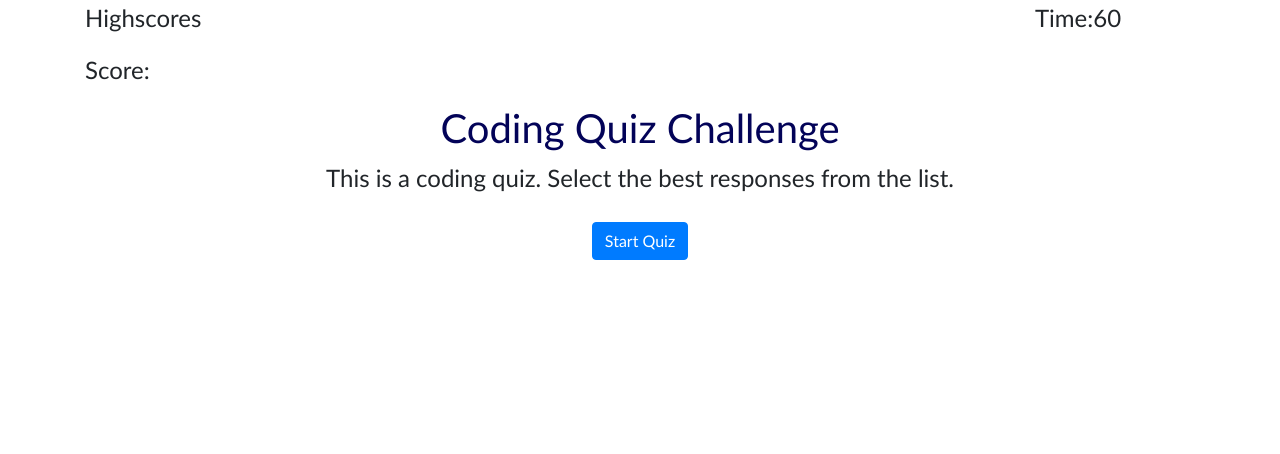
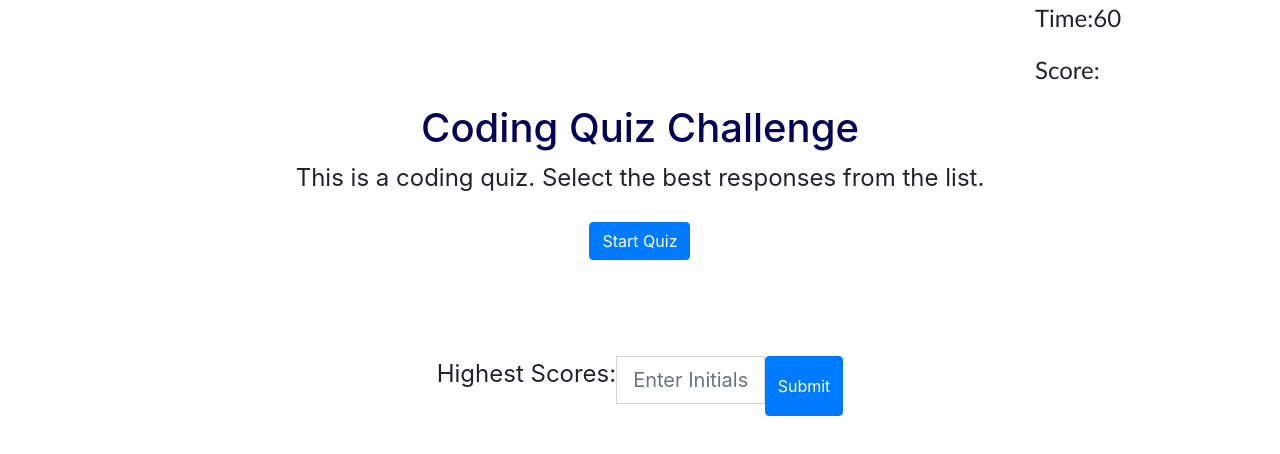
Before and after one commit to CazB67/code-quiz, a plain HTML site: page index.html in a window 1280 px wide. Drawn offline with nearby package versions, Linux system fonts and the light colour scheme.

Commit message:
highest scores stuff

```diff
--- a/index.html
+++ b/index.html
@@ -10,18 +10,19 @@
 <body>
     <div class="container">
         <div class="row">
-          <div class="col-md-2"><p>Highscores</p></div>
-          <div class="col-md-8"></div>
-          <div class="col-md-2"><p >Time:<span id="time">60</span></p></div>
+          <div class="col-md-10"></div>
+          <div class="col-md-2"><p >Time:<span id="time">60</span></p><p>Score:<span id="score"></span></p></div>
         </div>
+      </div>
+
         <div class="row">
-          <div class="col-md-2"><p>Score:<span id="score"></span></p></div>
+          <div class="col-md-2"></div>
           <div class="col-md-8"></div>
           <div class="col-md-2"></div>
         </div>
 
         <div class="row text-center">
-            <div class="col-md-12" id="quiz">
+            <div class="col-md-12">
 
                 <h1 id="question">Coding Quiz Challenge</h1>
                 <p id="explanation">This is a coding quiz. Select the best responses from the list.</p>
@@ -29,22 +30,36 @@
         </div>
 
         <div class="row text-center">
-          <div class="col-md-4"></div>
-            <div class="col-md-4" id="choices">
+            <div class="col-md-4"></div>
+            <div class="col-md-4">
                   <div class="choice" id="A" onclick="checkAnswer('A')"></div>
                   <div class="choice" id="B" onclick="checkAnswer('B')"></div>
                   <div class="choice" id="C" onclick="checkAnswer('C')"></div>
                   <div class="choice" id="D" onclick="checkAnswer('D')"></div>
-                  <button type="button" class="btn btn-primary" id="btnStart">Start Quiz</button>
+                  <button type="button" class="btn btn-primary mb-5" id="btnStart">Start Quiz</button>
             </div>
         </div>
+
             <div class="row text-center">
               <div class="col-md-4"></div>
               <div id="result" class="col-md-4 text-center"></div>
-            <div class="col-md-4"></div>
+              <div class="col-md-4"></div>
+            </div>
+        </div>
+        <div></div>
 
+        <div class="row mt-5" id="highest-scores">
+          <div class="col-md-4"></div>
+          <div class="col-md-4 input-group" id="hide">
+              <label for="score-text"><p>Highest Scores:</p></label>
+              <input class="form-control form-control-lg" type="text" placeholder="Enter Initials" id="scoreInitials">
+
+              <button type="submit" class="btn btn-primary" id="submit">Submit</button>
           </div>
-        </div>
+              <div class="col-md-4"></div>
+
+          <ul id="score-list"></ul>
+
     </div>
 
 
--- a/script.js
+++ b/script.js
@@ -1,17 +1,32 @@
 //Naming the variables with HTML IDs
+
+//Span element 60
 var timeEl = document.getElementById("time");
-var choicesEl = document.getElementById("choices");
-var quizEl = document.getElementById("quiz");
+
 var questionEl = document.getElementById("question");
-var explanation = document.getElementById("explanation");
-var scoreEL = document.getElementById("score");
-var score = 0;
+var explanationEl = document.getElementById("explanation");
 var choiceA = document.getElementById("A");
 var choiceB = document.getElementById("B");
 var choiceC = document.getElementById("C");
 var choiceD = document.getElementById("D");
+var currentQuestionIndex = 0;
+
+var scoreEL = document.getElementById("score");
+var score = 0;
 var result = document.getElementById("result");
-var currentQuestionIndex = 0;
+var scoreInitialsEl = document.getElementById("scoreInitials");
+//document.getElementById("hide").style.display="none";
+
+var scoreList =document.getElementById("score-list");
+var scoreArray = [];
+
+
+var submitButton= document.getElementById("submit").addEventListener("click", submit );
+
+function submit() {
+    alert(score + scoreInitialsEl.value);
+}
+
 
 //Adding event listener to button
 document.getElementById("btnStart").addEventListener("click", onButtonStart);
@@ -49,15 +64,16 @@ function setTime() {
 function gameOver() {
   result.innerHTML="GAME OVER";
   currentQuestionIndex = questions.length + 1;
+  alert("Your score is " + score);
+  document.getElementById("hide").style.display="block";
   var resultTextInterval = setInterval(function() {
     clearInterval(resultTextInterval);
   }, 2000);
   //window.location.replace("scores.html");
 
-}
 
 
-
+}
 
 
 //Quiz questions, choices and answers array
@@ -79,7 +95,7 @@ var questions = [
   answer : "C",
 },
 {
-  question :"In the array var zooAnimals = [\"Zebra\", \"Rhino\", \"Giraffe\", \"Owl\"]; Which animal is in index 2?",
+  question :"In the array <br>var zooAnimals = [\"Zebra\", \"Rhino\", \"Giraffe\", \"Owl\"]; <br>Which animal is in index 2?",
   choiceA : "Owl",
   choiceB : "Giraffe",
   choiceC : "Zebra",
@@ -144,9 +160,6 @@ var questions = [
 }
 ];
 
-
-
-
 function renderQuestions(){
 
 
@@ -155,6 +168,7 @@ function renderQuestions(){
   explanation.innerHTML="";
   // Hide the button
   btnStart.style.display="none";
+
 
   // CurrentQuestionIndex is a global variable that is incremented each time
   // a question is answered (correctly or incorrectly)
@@ -175,7 +189,6 @@ function renderQuestions(){
 
 
 }
-
 
 function checkAnswer(answer) {
   var theAnswerToTheQuestion = questions[currentQuestionIndex - 1].answer;
@@ -216,8 +229,8 @@ function skipTime() {
 }
 
 
-  //Set attributes of possible answers
+//Set attributes of possible answers
 choiceA.setAttribute("style", "margin-bottom: 10px; width:auto; text-align:center; color:white; background-color:#338bff; font-size:24px;");
 choiceB.setAttribute("style", "margin-bottom: 10px; width:auto; text-align:center; color:white; background-color:#338bff; font-size:24px;");
-choiceC.setAttribute("style", "margin-bottom: 10px; width:auto; text-align:center; color:white; background-color:#338bff;font-size:24px;");
+choiceC.setAttribute("style", "margin-bottom: 10px; width:auto; text-align:center; color:white; background-color:#338bff; font-size:24px;");
 choiceD.setAttribute("style", "margin-bottom: 10px; width:auto; text-align:center; color:white; background-color:#338bff; font-size:24px;");
--- a/style.css
+++ b/style.css
@@ -10,7 +10,7 @@ h1 {
 
   }
 
-p {
+p, #scores-form {
     font-size: 24px;
 }
 
```
Also changed, not shown: 1 other file.
